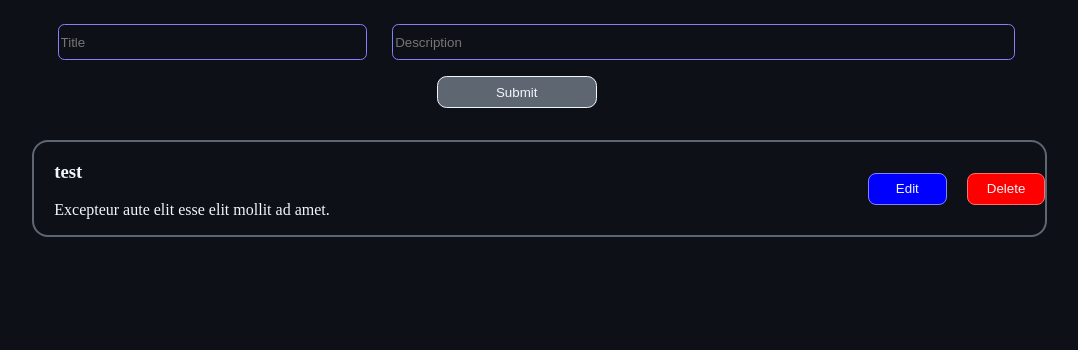
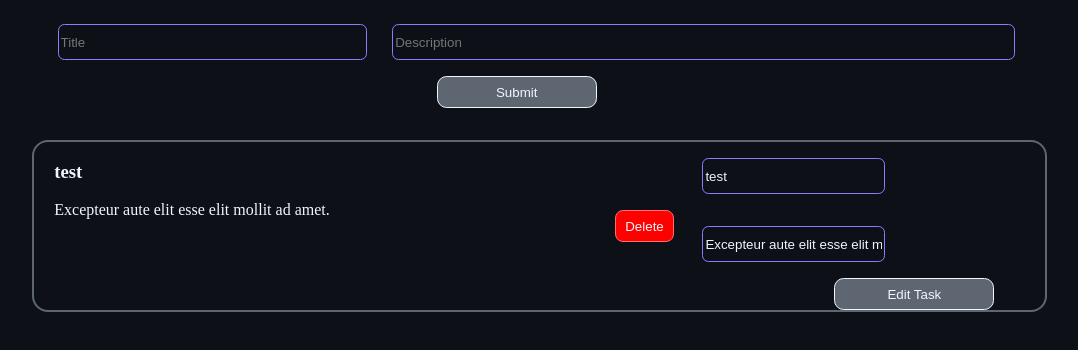
Before and after one commit to krystln/tasklist-react, a React (Vite) app: page / in a window 1280 px wide. Both pictures are taken after a click on the button "Edit". Shown: the top 350 px of the page, without its empty margins (102-1180 px from the left). Built offline with nearby package versions, Linux system fonts and the light colour scheme.

Commit message:
Edit Task complete

```diff
--- a/src/App.css
+++ b/src/App.css
@@ -69,6 +69,10 @@ input{
 
 .desc{
 	width: 61%;
+}
+
+.EditForm{
+	position: relative;
 
 }
 
--- a/src/components/Task.jsx
+++ b/src/components/Task.jsx
@@ -1,8 +1,34 @@
+import React from "react"
+
+
 export default function Task(props) {
 
+	const [isEdit, setIsEdit] = React.useState(false)
+	const [editFormData, setEditFormData] = React.useState({
+		id: props.index,
+		title: props.title,
+		desc: props.desc
+	})
+
+	function handleEditForm(event){
+		const {name, value} = event.target
+
+		setEditFormData(prevEditFormData => ({
+			...prevEditFormData,
+			[name]: value
+		}))
+	}
+
 	function handleEdit(){
+		setIsEdit(true)
+	}
 
+	function handleEditSubmit(event){
+		event.preventDefault()
+		props.handleEditFunction(editFormData)
+		setIsEdit(false)
 	}
+
 
 	function handleDelete(){
 		props.handleDeleteFunction(props.index)
@@ -14,8 +40,28 @@ export default function Task(props) {
           <h3>{props.title}</h3>
           <p>{props.desc}</p>
         </div>
-        <button className="Task-Button Edit" onClick={handleEdit}>Edit</button>
+        {!isEdit && <button className="Task-Button Edit" onClick={handleEdit}>Edit</button>}
         <button className="Task-Button Delete" onClick={handleDelete}>Delete</button>
+
+		{isEdit &&
+			<form className="EditForm" onSubmit={handleEditSubmit}>
+				<input
+					type="text"
+					name="title"
+					placeholder={props.title}
+					value={editFormData.title}
+					onChange={handleEditForm}
+				/>
+				<input
+					type="text"
+					name="desc"
+					placeholder={props.desc}
+					value={editFormData.desc}
+					onChange={handleEditForm}
+				/>
+				<button>Edit Task</button>
+			</form>
+		}
     </div>
   )
 }
--- a/src/components/TaskList.jsx
+++ b/src/components/TaskList.jsx
@@ -21,13 +21,22 @@ export default function TaskList() {
 		setList(prevList => [...prevList, listItem])
 	}
 
+	function editListItem(listItem){
+		setList(prevList => prevList.map(item => {
+			if(item.id === listItem.id)
+				return listItem
+			return item
+		}))
+	}
+
+
 	const listComp = list.map(listItem => {
 		return <Task
 			key={listItem.id}
 			index={listItem.id}
 			title={listItem.title}
 			desc={listItem.desc}
-			handleEditFunction=""
+			handleEditFunction={editListItem}
 			handleDeleteFunction={deleteListItem}
 			/>
 	})
```
